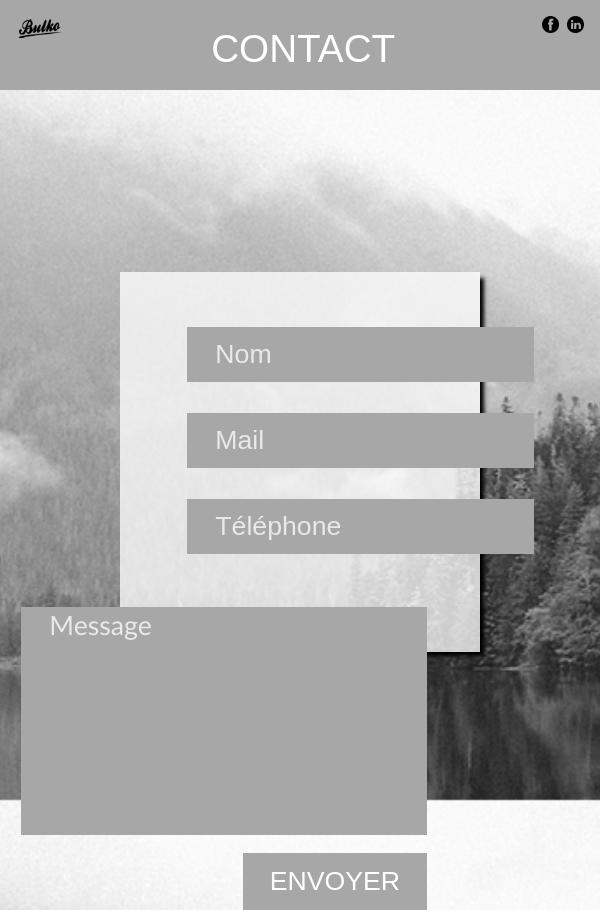
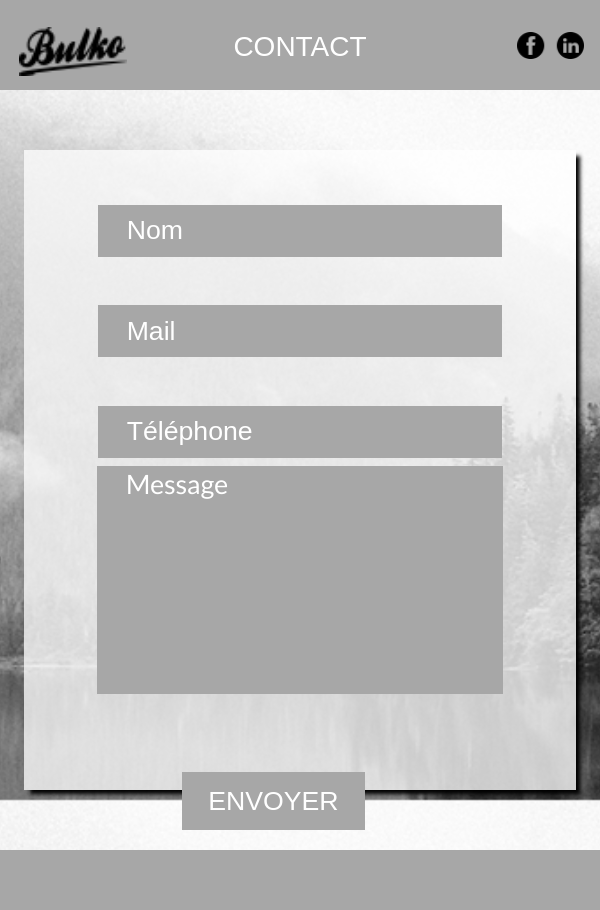
Before and after one commit to Marchape/Exercice-Alternance, a PHP site: page /bulko/ in a window 600 px wide. After the commit the page ends 850 px from the top, so only its background shows below. Run offline with PHP 8.4, Linux system fonts and the light colour scheme.

Commit message:
Add files via upload

```diff
--- a/index.php
+++ b/index.php
@@ -29,15 +29,16 @@
     <div id="formulaire">
         <form method="post" action="controller.php">
             <div id="cg">
-                <input type="text" id="name" name="nom" placeholder="Nom"> <br/>
-                <input type="text" id="mail" name="mail" placeholder="Mail"><br/>
-                <input type="text" id="phone" name="phone" placeholder="Téléphone"><br/>
+                <input type="text" class="form" id="name" name="nom" placeholder="Nom"> <br/>
+                <input type="text" class="form" id="mail" name="mail" placeholder="Mail"><br/>
+                <input type="text" class="form" id="phone" name="phone" placeholder="Téléphone"><br/>
             </div>
             <div id="cd">
-                    <textarea id="message" name="message" placeholder="Message" rows="7" cols="25"></textarea><br/>
-                    <input type="submit" id="bouton" name="bouton" value="ENVOYER"/>
+                    <textarea id="message" name="message" placeholder="Message" rows="7" cols="25"></textarea><br/><br/>
+                    <input type="submit" class="form" id="bouton" name="bouton" value="ENVOYER"/>
             </div>
         </form>
+
 
 
     </div>
--- a/style.css
+++ b/style.css
@@ -1,11 +1,11 @@
+* {
+    font-family: Gill, sans-serif;
+    color: #fff;
+}
+
 @font-face {
     font-family: Gill;
     src: url("font/GillSans-Light.ttf") format("tff"), url("font/GillSans-Light.ttf") format("tff");
-}
-
-* {
-    font-family: Gill, sans-serif;
-    color: #fff;
 }
 
 body {
@@ -55,6 +55,10 @@ header {
     color: rgb(255, 255, 255);
 }
 
+#cg {
+    width: 50%;
+}
+
 input {
     background-color: #a7a7a7;
     font-size: 20pt;
@@ -64,7 +68,10 @@ input {
 }
 
 input:focus {
-    border: 0px;
+    border: 0px solid #1670be00;
+    box-shadow: 0 0 3px #1670be00;
+    outline-offset: 0px;
+    outline: none;
 }
 
  ::placeholder {
@@ -84,6 +91,13 @@ textarea {
     font-family: Gill;
     resize: none;
     border: none;
+}
+
+textarea:focus {
+    border: 0px solid #1670be00;
+    box-shadow: 0 0 3px #1670be00;
+    outline-offset: 0px;
+    outline: none;
 }
 
 #cg {
@@ -121,16 +135,80 @@ textarea {
     font-weight: normal;
 }
 
-@media (max-width: 400px) {
+@media (min-width: 400px) and (max-width:767px) {
     header {
         width: 100%;
     }
     #logo {
-        width: 10%;
+        position: absolute;
+        width: 18%;
         height: auto;
+        top: 1%;
+        left: 0px;
+    }
+    #contact {
+        margin-top: 1.1em;
+        font: 21pt Gill, sans-serif;
+        text-align: center;
     }
     #rs {
-        width: 10%;
+        position: absolute;
+        top: 2%;
+        right: 0px;
+        float: right;
         height: auto;
+        /*display: inline-block;*/
+    }
+    #rs img {
+        width: 70%;
+    }
+    #formulaire {
+        height: 40em;
+        margin-top: 10%;
+        margin-bottom: 10%;
+        margin-left: 4%;
+        margin-right: 4%;
+    }
+    #cg {
+        margin-left: auto;
+        margin-right: auto;
+        width: 100%;
+        display: flex;
+        flex-direction: column;
+        align-items: center;
+        justify-content: center;
+    }
+    #cg input {
+        width: 400px;
+        height: 50px;
+        align-self: center;
+        margin-left: 0;
+    }
+     ::placeholder {
+        /* opacity: 0.75; */
+        opacity: 1;
+    }
+    #cd {
+        position: absolute;
+        margin-left: auto;
+        margin-right: auto;
+        width: 100%;
+        height: 100%;
+        display: flex;
+        align-items: center;
+        justify-content: center;
+        bottom: 0;
+    }
+    #cd #message {
+        position: absolute;
+        margin-top: 40%;
+        align-self: center;
+        margin-right: 0;
+    }
+    #cd #bouton {
+        position: absolute;
+        align-self: center;
+        margin-left: 0;
+        margin-top: 120%;
     }
 }
```
